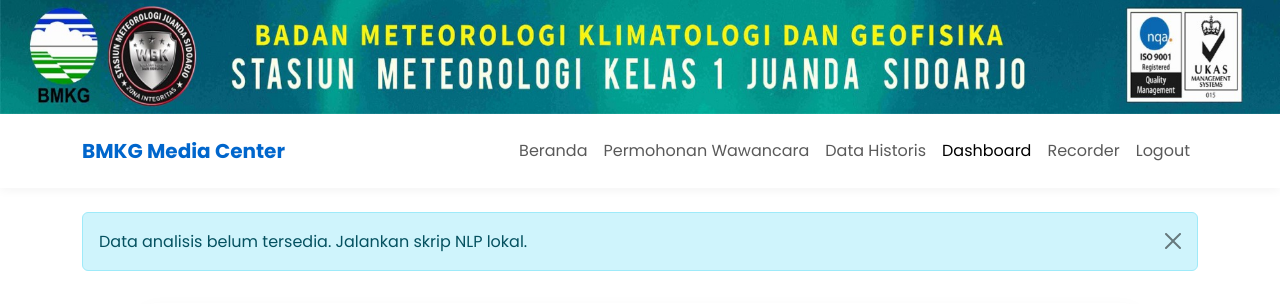
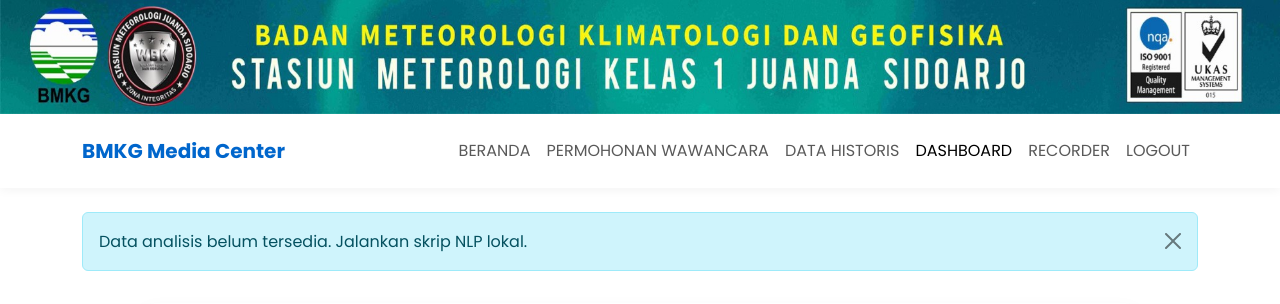
Before and after one commit to dwibagusd/bmkg-media, a Flask app: page /dashboard in a window 1280 px wide. Shown: the top 304 px of the page. Run offline with Flask 3, Linux system fonts and the light colour scheme; the visitor is signed in with stand-in values (Sample User, id 1); data that the repository does not hold is empty; some libraries are stand-ins or nearby versions.

Commit message:
Update base.html

```diff
--- a/templates/base.html
+++ b/templates/base.html
@@ -206,17 +206,17 @@
         </button>
         <div class="collapse navbar-collapse" id="navbarNav">
           <ul class="navbar-nav ms-auto">
-            <li class="nav-item"><a class="nav-link" href="/">Beranda</a></li>
-            <li class="nav-item"><a class="nav-link" href="/request-interview">Permohonan Wawancara</a></li>
+            <li class="nav-item"><a class="nav-link" href="/">BERANDA</a></li>
+            <li class="nav-item"><a class="nav-link" href="/request-interview">PERMOHONAN WAWANCARA</a></li>
             {% if 'user' in session %}
-            <li class="nav-item"><a class="nav-link" href="/historical-data">Data Historis</a></li>
-            <li class="nav-item"><a class="nav-link" href="/dashboard">Dashboard</a></li>
+            <li class="nav-item"><a class="nav-link" href="/historical-data">DATA HISTORIS</a></li>
+            <li class="nav-item"><a class="nav-link" href="/dashboard">DASHBOARD</a></li>
             {% if session['role'] == 'admin' %}
-            <li class="nav-item"><a class="nav-link" href="/recorder">Recorder</a></li>
+            <li class="nav-item"><a class="nav-link" href="/recorder">RECORDER</a></li>
             {% endif %}
-            <li class="nav-item"><a class="nav-link" href="/logout">Logout</a></li>
+            <li class="nav-item"><a class="nav-link" href="/logout">LOGOUT</a></li>
             {% else %}
-            <li class="nav-item"><a class="nav-link" href="/login">Login</a></li>
+            <li class="nav-item"><a class="nav-link" href="/login">LOGIN</a></li>
             {% endif %}
           </ul>
         </div>
```
